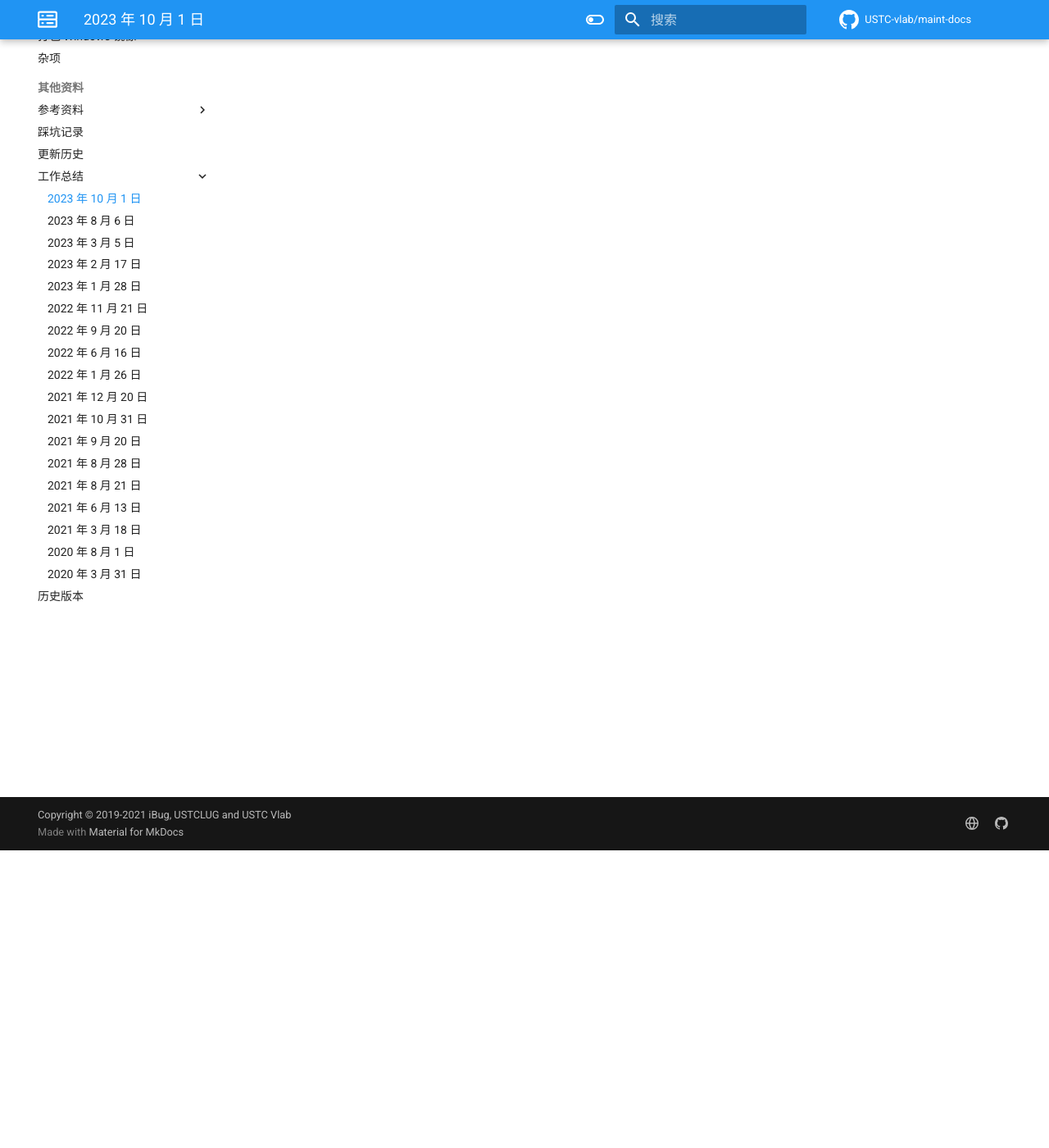
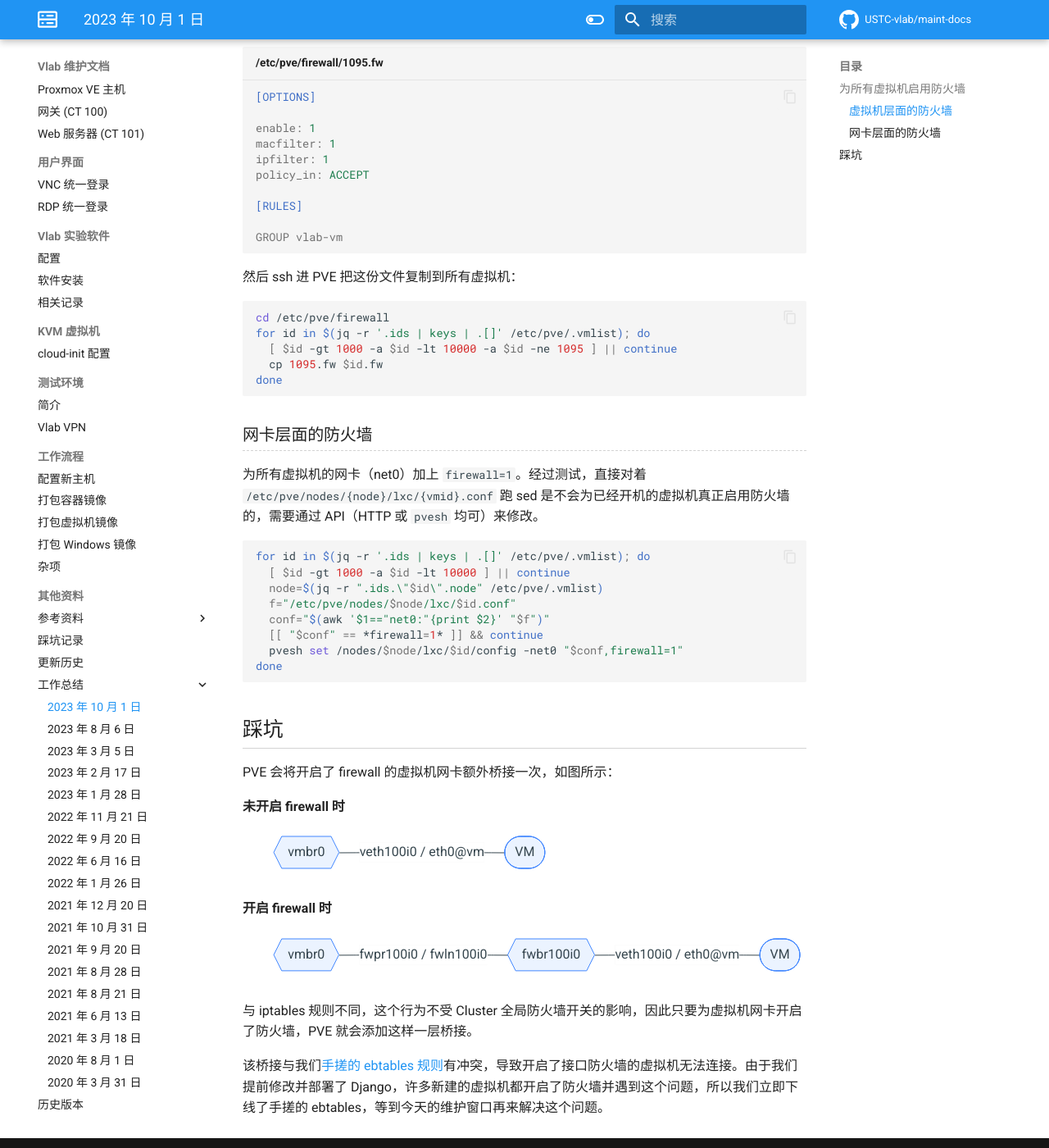
Before and after one commit to USTC-vlab/maint-docs, an MkDocs documentation site: the page built from docs/records/2023-10-01.md, in a window 1280 px wide and 1400 px high, scrolled down 363 px. Shown: the whole window at 82% size. Built offline with MkDocs 1.6.1 and Material for MkDocs 9.7.7, drawn with Linux system fonts in a browser that asks for light colours; comment, search, counter and statistics services are not loaded.

Commit message:
2023-10-01: Prepare scripts

````diff
--- a/docs/records/2023-10-01.md
+++ b/docs/records/2023-10-01.md
@@ -1,3 +1,73 @@
 # 2023 年 10 月 1 日工作总结
 
 今天晚上按照已经规划了一个多月的方案，全面抛弃手搓的 iptables 防火墙规则，并启用了 PVE Firewall。
+
+## 为所有虚拟机启用防火墙
+
+### 虚拟机层面的防火墙 {#vm-firewall}
+
+首先在 PVE Web 上面找一个虚拟机，调好防火墙选项，得到配置文件：
+
+```ini title="/etc/pve/firewall/1095.fw"
+[OPTIONS]
+
+enable: 1
+macfilter: 1
+ipfilter: 1
+policy_in: ACCEPT
+
+[RULES]
+
+GROUP vlab-vm
+```
+
+然后 ssh 进 PVE 把这份文件复制到所有虚拟机：
+
+```shell
+cd /etc/pve/firewall
+for id in $(jq -r '.ids | keys | .[]' /etc/pve/.vmlist); do
+  [ $id -gt 1000 -a $id -lt 10000 -a $id -ne 1095 ] || continue
+  cp 1095.fw $id.fw
+done
+```
+
+### 网卡层面的防火墙 {#iface-firewall}
+
+为所有虚拟机的网卡（net0）加上 `firewall=1`。经过测试，直接对着 `/etc/pve/nodes/{node}/lxc/{vmid}.conf` 跑 sed 是不会为已经开机的虚拟机真正启用防火墙的，需要通过 API（HTTP 或 `pvesh` 均可）来修改。
+
+```shell
+for id in $(jq -r '.ids | keys | .[]' /etc/pve/.vmlist); do
+  [ $id -gt 1000 -a $id -lt 10000 ] || continue
+  node=$(jq -r ".ids.\"$id\".node" /etc/pve/.vmlist)
+  f="/etc/pve/nodes/$node/lxc/$id.conf"
+  conf="$(awk '$1=="net0:"{print $2}' "$f")"
+  [[ "$conf" == *firewall=1* ]] && continue
+  pvesh set /nodes/$node/lxc/$id/config -net0 "$conf,firewall=1"
+done
+```
+
+## 踩坑 {#traps}
+
+PVE 会将开启了 firewall 的虚拟机网卡额外桥接一次，如图所示：
+
+未开启 firewall 时
+
+:   <!-- -->
+
+    ```mermaid
+    flowchart LR
+    vmbr{{vmbr0}} ---|"veth100i0 / eth0@vm"| vm([VM])
+    ```
+
+开启 firewall 时
+
+:   <!-- -->
+
+    ```mermaid
+    flowchart LR
+    vmbr{{vmbr0}} ---|"fwpr100i0 / fwln100i0"| fwbr{{fwbr100i0}} ---|"veth100i0 / eth0@vm"| vm([VM])
+    ```
+
+与 iptables 规则不同，这个行为不受 Cluster 全局防火墙开关的影响，因此只要为虚拟机网卡开启了防火墙，PVE 就会添加这样一层桥接。
+
+该桥接与我们[手搓的 ebtables 规则](../networking/firewall.md#ebtables)有冲突，导致开启了接口防火墙的虚拟机无法连接。由于我们提前修改并部署了 Django，许多新建的虚拟机都开启了防火墙并遇到这个问题，所以我们立即下线了手搓的 ebtables，等到今天的维护窗口再来解决这个问题。
--- a/mkdocs.yml
+++ b/mkdocs.yml
@@ -68,9 +68,13 @@ markdown_extensions:
       emoji_generator: !!python/name:materialx.emoji.to_svg
   - pymdownx.inlinehilite
   - pymdownx.mark
-  - pymdownx.superfences
+  - pymdownx.superfences:
+      custom_fences:
+        - name: mermaid
+          class: mermaid
+          format: !!python/name:pymdownx.superfences.fence_code_format
   - pymdownx.snippets:
-      base_path: docs/assets/
+      base_path: [docs/assets/]
   - pymdownx.tabbed:
       alternate_style: true
   - pymdownx.tasklist:
@@ -79,7 +83,9 @@ markdown_extensions:
       subscript: false
   - toc:
       permalink: true
-      slugify: !!python/name:pymdownx.slugs.uslugify
+      slugify: !!python/object/apply:pymdownx.slugs.slugify
+        kwds:
+          case: lower
 
 nav:
   - 首页: index.md
--- a/requirements.txt
+++ b/requirements.txt
@@ -1,4 +1,4 @@
 mkdocs>=1.5
-mkdocs-material>=9.2.0b0
+mkdocs-material>=9.2.0
 mkdocs-git-revision-date-localized-plugin>=1.1.0
 jieba
````
